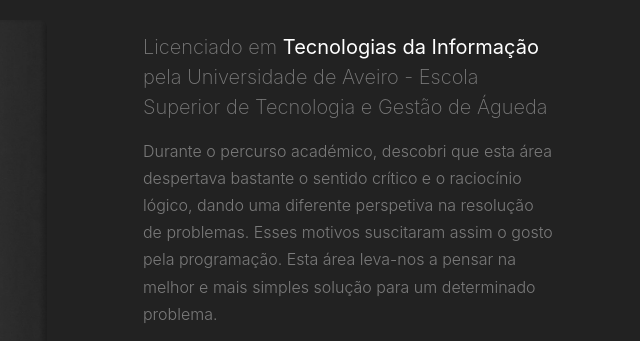
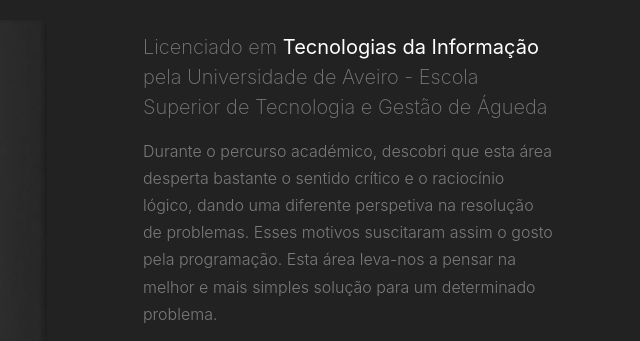
Before and after one commit to rbalreira/personal-website-v1, a plain HTML site: page index.html in a window 1280 px wide. Shown: the part 1000-1341 px from the top of the page, 640-1280 px from the left. Drawn offline with nearby package versions, Linux system fonts and the light colour scheme; files whose address does not match are found by name.

Commit message:
Updated description

```diff
--- a/index.html
+++ b/index.html
@@ -83,7 +83,7 @@
 					<p class="lead">Licenciado em <strong class="text-white">Tecnologias da Informação</strong> pela
 						Universidade de Aveiro - Escola Superior de Tecnologia e Gestão de Águeda</p>
 					<p>
-						Durante o percurso académico, descobri que esta área despertava bastante o sentido crítico e o
+						Durante o percurso académico, descobri que esta área desperta bastante o sentido crítico e o
 						raciocínio lógico, dando uma diferente perspetiva na resolução de problemas. Esses motivos
 						suscitaram assim o gosto pela programação. Esta
 						área leva-nos a pensar na melhor e mais simples solução para um determinado problema.
```
